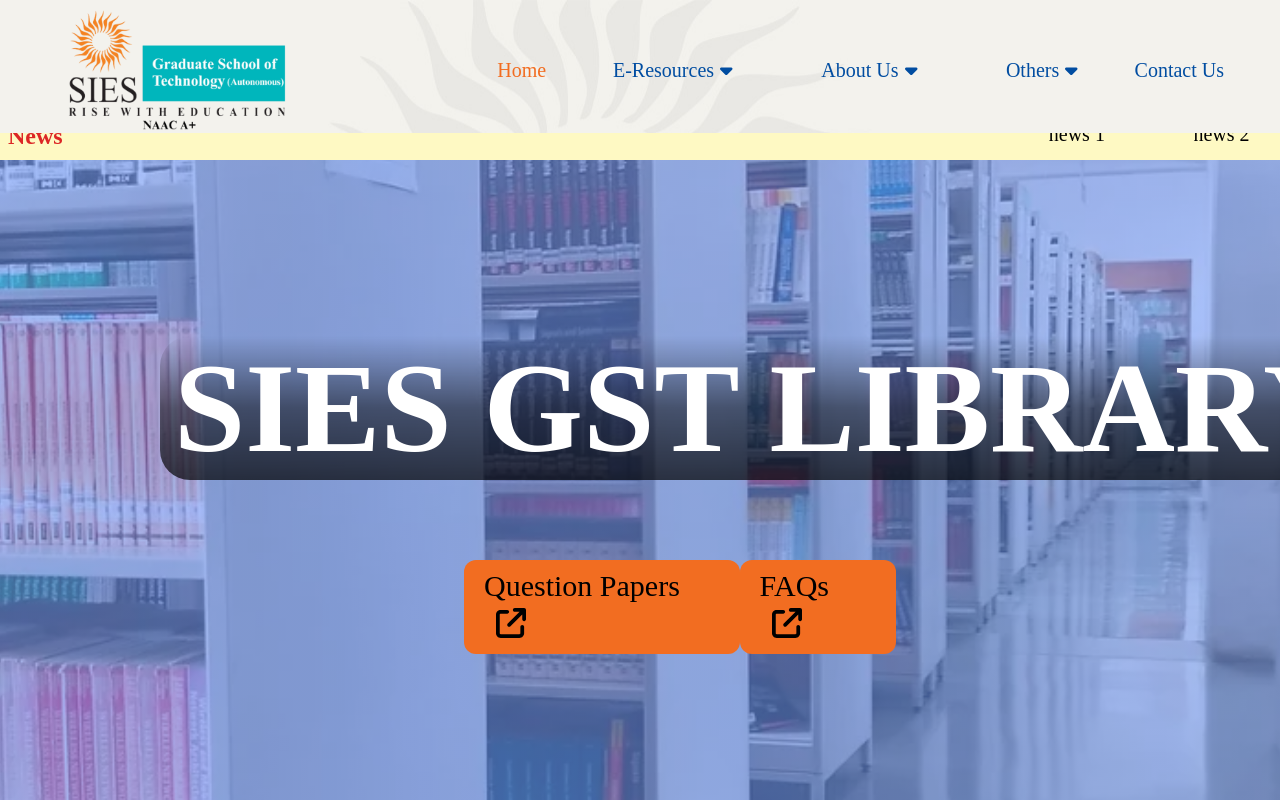
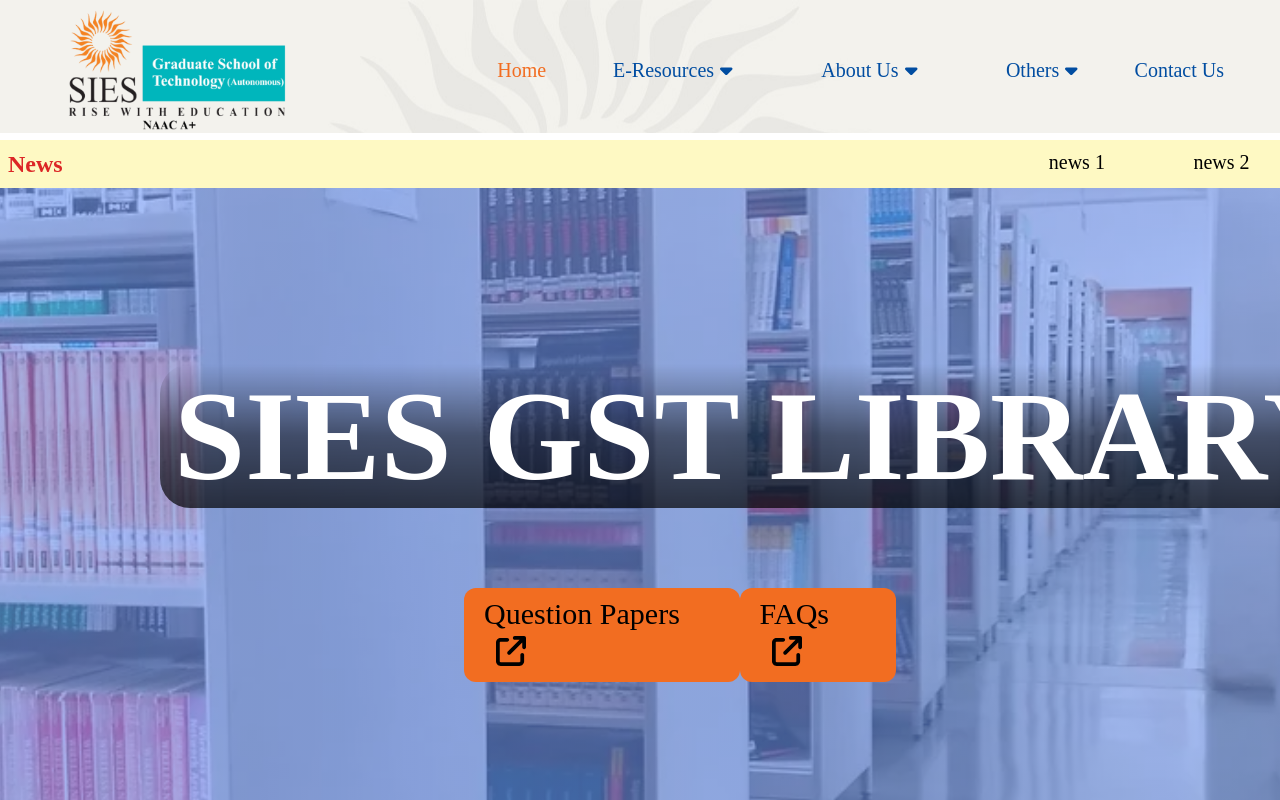
Before and after one commit to Sourish-Kanna/Libray-Website, a React (Vite) app in the folder Frontend/: page / in a window 1280 px wide. Shown: the top 800 px of the page. Built offline with nearby package versions, Linux system fonts and the light colour scheme.

Commit message:
new bar now visible

```diff
--- a/Frontend/src/HomePage.jsx
+++ b/Frontend/src/HomePage.jsx
@@ -36,7 +36,7 @@ const newsItems = [
 
 export default function HomePage() {
   return (
-        <div className='w-full h-full mt-20 overflow-x-hidden font-serif '>
+        <div className='w-full h-full mt-24 pt-3 overflow-x-hidden font-serif '>
             <Link to='/'></Link>
 
             {/* Inital View */}
```
